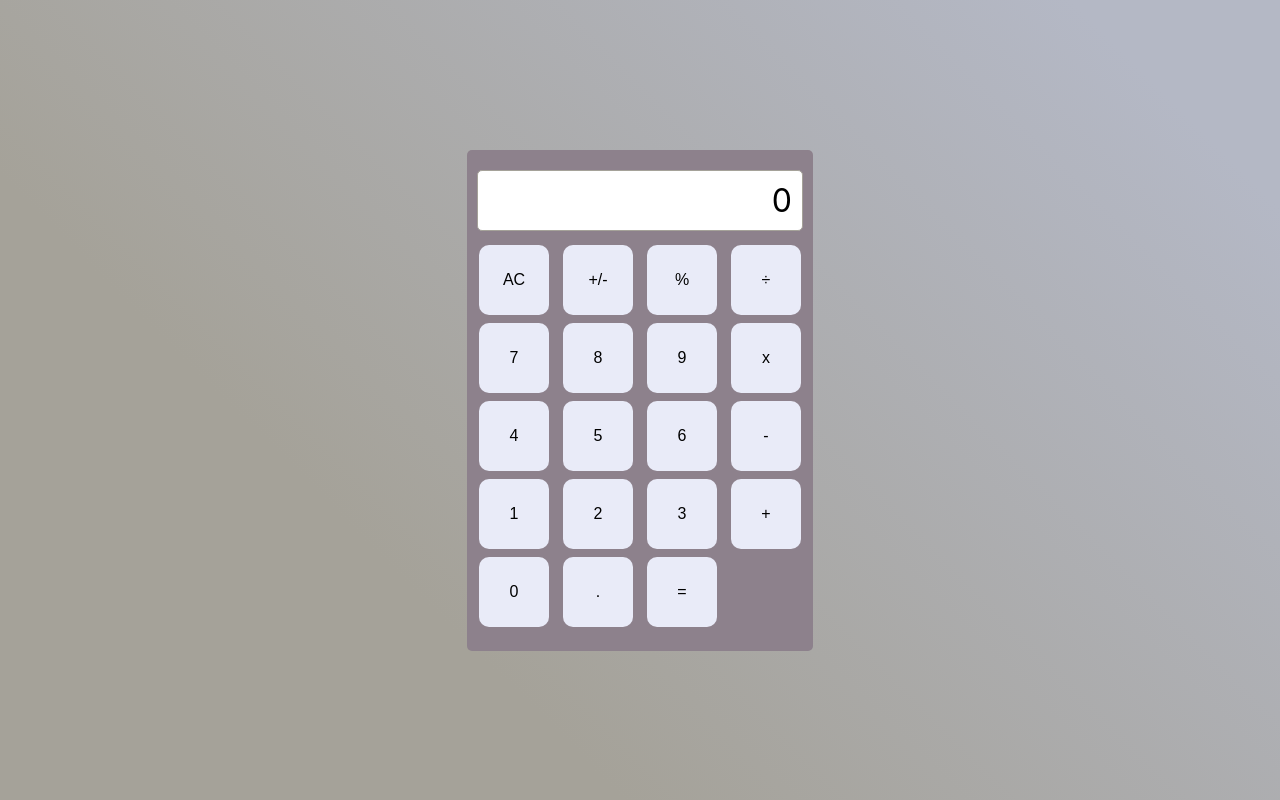
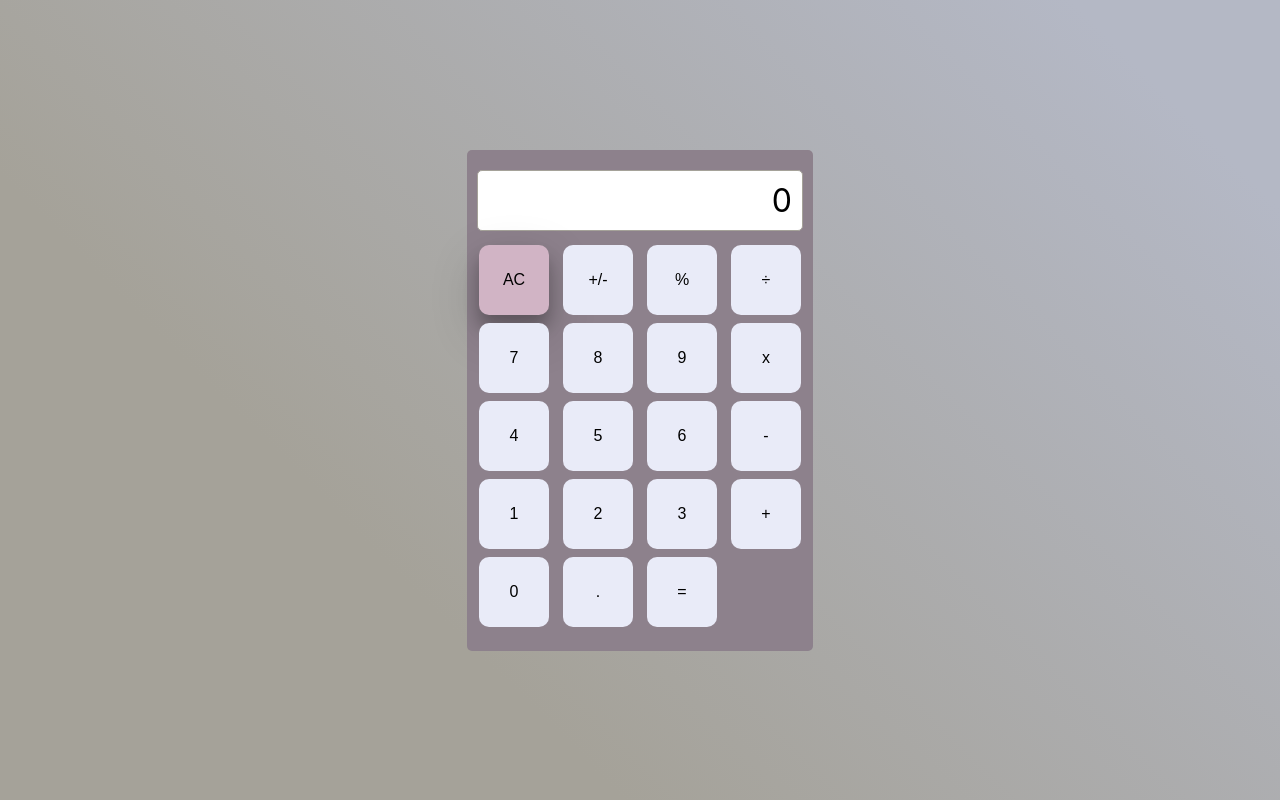
Before and after one commit to mohitahlawat2001/calculator-app, a React (Create React App) app: page / in a window 1280 px wide. In both pictures the pointer is over the button "AC". Built offline with nearby package versions, Linux system fonts and the light colour scheme.

Commit message:
Hover effect

```diff
--- a/src/App.css
+++ b/src/App.css
@@ -30,6 +30,11 @@
   cursor: pointer;
   border-radius: 10px;
  }
+ .button:hover{
+  box-shadow: 0 12px 16px 0 rgba(0,0,0,0.24),0 17px 50px 0 rgba(0,0,0,0.19);
+  background-color: #d1b4c5;
+
+ }
 
  .calculator {
   background-color: var(--taupe-gray);
```
